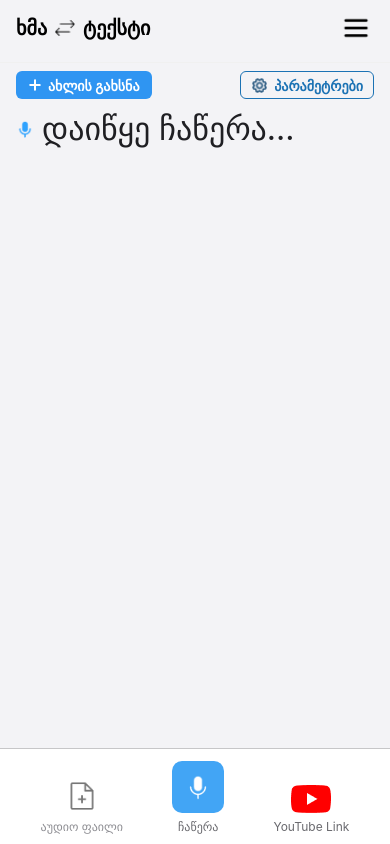
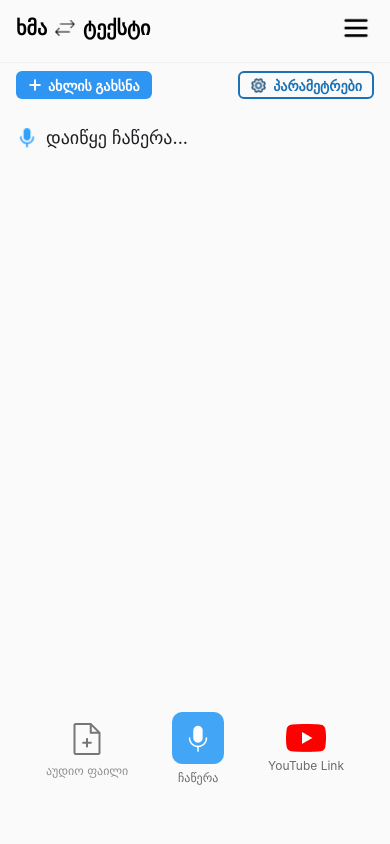
Before and after one commit to GukaShin/React-Native.speech-to-text-app, a React Native app: screen / in a window 390 px wide. Built offline with nearby package versions, Linux system fonts and the light colour scheme.

Commit message:
pixelebis gasworeba
pixelebis gasworeba da fontis revert

```diff
--- a/src/screens/SpeechToTextScreen.tsx
+++ b/src/screens/SpeechToTextScreen.tsx
@@ -89,6 +89,7 @@ export function SpeechToTextScreen() {
       </View>
 
       <View style={styles.bottomBar}>
+        <View style={styles.bottomBarInner}>
           <Pressable style={styles.bottomItem}>
             <Image
               source={require('../../IMG/FilePlus.png')}
@@ -101,7 +102,7 @@ export function SpeechToTextScreen() {
           <Pressable style={styles.bottomItem}>
             <View style={styles.bottomMicButton}>
               <Image
-              source={require('../../IMG/Microphone_main.png')}
+              source={require('../../IMG/microphone-new.png')}
                 style={styles.bottomMicIcon}
                 resizeMode="contain"
               />
@@ -115,8 +116,9 @@ export function SpeechToTextScreen() {
               style={styles.youtubeBadge}
               resizeMode="contain"
             />
-          <Text style={styles.bottomLabel}>YouTube Link</Text>
+            <Text style={[styles.bottomLabel, styles.youtubeLabel]}>YouTube Link</Text>
           </Pressable>
+        </View>
       </View>
     </SafeAreaView>
   );
@@ -125,7 +127,7 @@ export function SpeechToTextScreen() {
 const styles = StyleSheet.create({
   safe: {
     flex: 1,
-    backgroundColor: '#F3F3F6',
+    backgroundColor: '#FAFAFA',
   },
   settingsIconWrap: {
     width: 36,
@@ -154,7 +156,7 @@ const styles = StyleSheet.create({
     paddingBottom: 16,
     borderBottomWidth: 1.25,
     borderBottomColor: '#F0F0F0',
-    backgroundColor: '#F3F3F6',
+    backgroundColor: '#FAFAFA',
   },
   headerRow: {
     flexDirection: 'row',
@@ -163,7 +165,7 @@ const styles = StyleSheet.create({
   },
   title: {
     fontSize: 20,
-    fontWeight: '700',
+    fontWeight: '900',
     color: '#000000',
   },
   titleRow: {
@@ -205,7 +207,7 @@ const styles = StyleSheet.create({
   secondaryAction: {
     flexDirection: 'row',
     alignItems: 'center',
-    borderWidth: 1,
+    borderWidth: 2,
     borderColor: '#1B72B4',
     borderRadius: 6,
     paddingHorizontal: 10,
@@ -226,39 +228,48 @@ const styles = StyleSheet.create({
   content: {
     flex: 1,
     paddingHorizontal: 16,
-    paddingTop: 10,
+    paddingTop: 27,
   },
   listenRow: {
     flexDirection: 'row',
     alignItems: 'center',
     gap: 8,
+    marginBottom: 20,
   },
   listenIcon: {
-    width: 18,
-    height: 18,
+    width: 22,
+    height: 22,
   },
   listenText: {
-    fontSize: 32,
+    fontSize: 18,
     color: '#1F1F23',
     fontWeight: '400',
   },
   bottomBar: {
+    paddingTop: 12,
+    paddingBottom: 7,
+    marginBottom: 45,
+    marginHorizontal: 16,
+    backgroundColor: '#FAFAFA',
+    borderTopWidth: 0,
+  },
+  bottomBarInner: {
     flexDirection: 'row',
     justifyContent: 'space-around',
     alignItems: 'flex-end',
-    paddingHorizontal: 16,
-    paddingTop: 12,
-    paddingBottom: 10,
-    backgroundColor: '#FFFFFF',
-    borderTopWidth: StyleSheet.hairlineWidth,
-    borderTopColor: '#C6C6C8',
+    paddingHorizontal: 8,
+    paddingTop: 8,
+    paddingBottom: 7,
+    backgroundColor: '#FAFAFA',
+    borderRadius: 14,
   },
   bottomItem: {
     alignItems: 'center',
   },
   bottomIconMuted: {
-    width: 34,
-    height: 34,
+    width: 40,
+    height: 40,
+    marginTop: 6,
   },
   bottomMicButton: {
     width: 52,
@@ -269,8 +280,8 @@ const styles = StyleSheet.create({
     justifyContent: 'center',
   },
   bottomMicIcon: {
-    width: 26,
-    height: 26,
+    width: 30,
+    height: 30,
   },
   youtubeBadge: {
     width: 40,
@@ -281,8 +292,12 @@ const styles = StyleSheet.create({
     fontSize: 12,
     color: '#6A6A6F',
   },
+  youtubeLabel: {
+    marginBottom: 12,
+  },
   bottomLabelMuted: {
-    marginTop: 6,
+    marginTop: 4,
+    marginBottom: 7,
     fontSize: 12,
     color: '#8E8E93',
   },
```
Also changed, not shown: IMG/microphone-new.png (added), 4 other files (tests, documents, lock files or other folders). Lines whose indentation alone changed are shown as unchanged.
